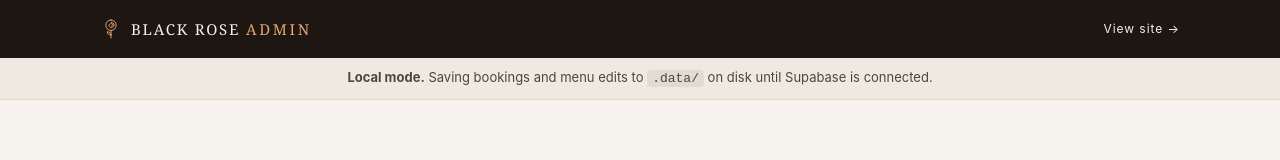
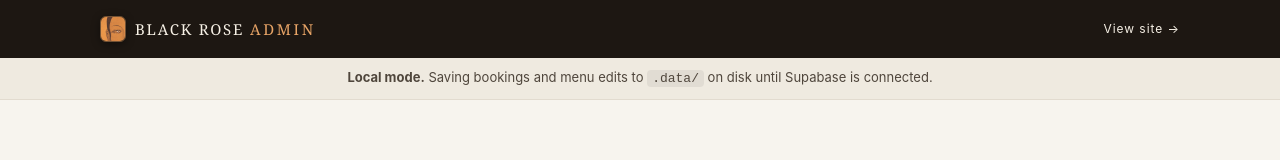
Before and after one commit to RandomCreatives/projectBlackRose, a Next.js app: page /admin/login in a window 1280 px wide. Shown: the top 160 px of the page. Built offline with nearby package versions, Linux system fonts and the light colour scheme; no server answers.

Commit message:
Use browser favicon emblem for Black Rose brand Mark across header, footer, menu, and admin
Co-authored-by: arena-agent <297053741+arena-agent@users.noreply.github.com>

```diff
--- a/app/admin/admin.css
+++ b/app/admin/admin.css
@@ -83,9 +83,13 @@
   min-height: 44px;
 }
 .admin-mk {
-  width: 22px;
-  height: 22px;
-  color: #e9a567;
+  width: 26px;
+  height: 26px;
+  border-radius: 6px;
+  object-fit: cover;
+  display: block;
+  border: 1px solid rgba(233, 165, 103, 0.42);
+  box-shadow: 0 2px 8px rgba(0, 0, 0, 0.4);
   flex: none;
 }
 .admin-brand em { font-style: normal; color: #e9a567; letter-spacing: 0.18em; }
--- a/app/globals.css
+++ b/app/globals.css
@@ -64,8 +64,12 @@ header.site.scrolled{padding:10px 0;background:rgba(11,9,8,.62);
   border-bottom:1px solid rgba(255,246,236,.1)}
 .bar{display:flex;align-items:center;justify-content:space-between;gap:16px}
 .brand{display:inline-flex;align-items:center;gap:10px;color:var(--cream);min-height:44px}
-.brand .mk{width:clamp(20px,2.2vw,26px);height:auto;flex:none;transition:width .5s var(--ease)}
-header.site.scrolled .brand .mk{width:19px}
+.brand .mk{width:clamp(24px,2.4vw,28px);height:clamp(24px,2.4vw,28px);flex:none;display:block;
+  border-radius:7px;object-fit:cover;border:1px solid rgba(228,144,72,.38);
+  box-shadow:0 2px 10px rgba(0,0,0,.45);
+  transition:width .5s var(--ease),height .5s var(--ease),border-color .4s var(--ease)}
+.brand:hover .mk{border-color:rgba(228,144,72,.72)}
+header.site.scrolled .brand .mk{width:24px;height:24px;border-radius:6px}
 .brand span{font-family:var(--serif);font-size:clamp(11px,1.2vw,15px);letter-spacing:.32em;
   text-transform:uppercase;transition:letter-spacing .6s var(--ease)}
 header.site.scrolled .brand span{letter-spacing:.26em}
--- a/components/Mark.tsx
+++ b/components/Mark.tsx
@@ -1,12 +1,13 @@
 export default function Mark({ className = "mk" }: { className?: string }) {
   return (
-    <svg className={className} viewBox="0 0 40 40" fill="none" aria-hidden="true" focusable="false">
-      <g stroke="currentColor" strokeWidth="1.7" strokeLinecap="round" strokeLinejoin="round">
-        <path d="M20 3.6c5.4.2 9.4 4.1 9.4 9.3 0 6-4.2 9.7-9.4 9.7s-9.4-3.7-9.4-9.7c0-5.2 4-9.1 9.4-9.3Z" />
-        <path d="M20.6 8c2.8 0 4.9 2.1 4.9 4.8 0 2.7-2.3 4.6-4.9 4.6-2.3 0-4.2-1.5-4.2-3.7 0-2.1 1.8-3.5 4.1-3.5 1.8 0 3 1 3 2.4 0 1.3-1.1 2.2-2.6 2.2" />
-        <path d="M20 22.4v14" />
-        <path d="M20 30.7c-4.6 0-6.9-2.2-6.9-5.7 3.5 0 6.9 1.7 6.9 5.7Z" />
-      </g>
-    </svg>
+    <img
+      className={className}
+      src="/favicon/favicon-192.png"
+      alt=""
+      width={32}
+      height={32}
+      aria-hidden="true"
+      decoding="async"
+    />
   );
 }
```
Also changed, not shown: components/digital-menu.css (+7 -0 lines).
